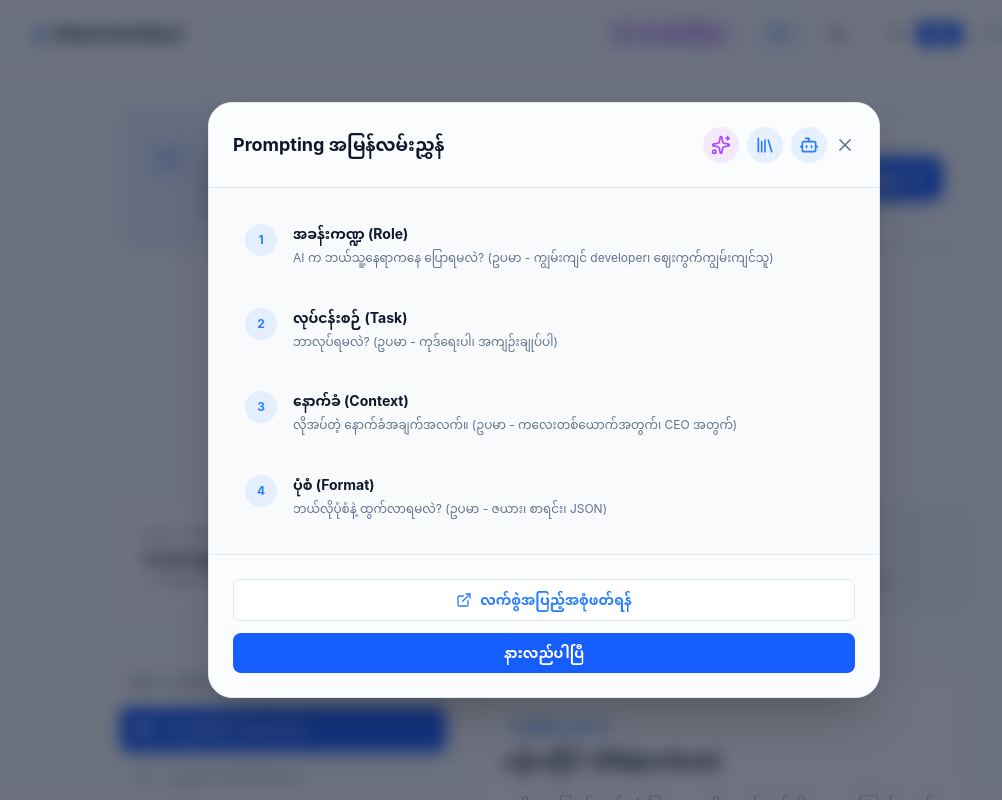
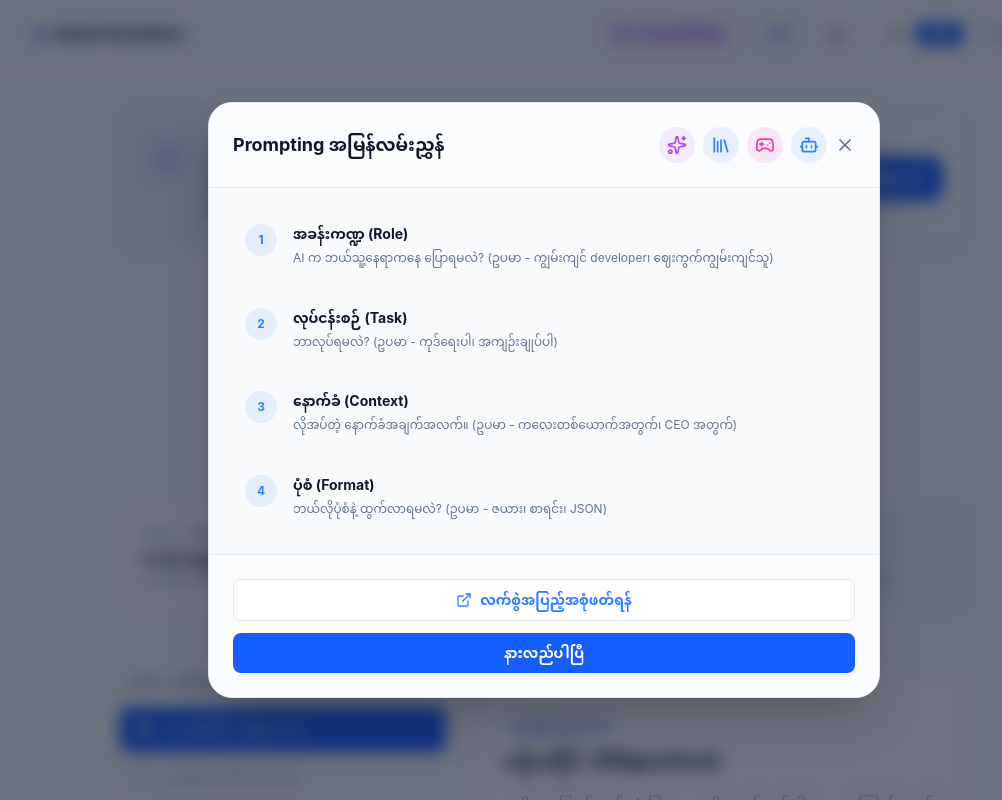
Before and after one commit to dadangwey115-code/Intent-Arichitet, a React (Vite) app: page / in a window 1280 px wide. Both pictures are taken after a click on the element 352 px from the left and 558 px from the top of the page. Shown: the top 800 px of the page, without its empty margins (96-1098 px from the left). Built offline with nearby package versions, Linux system fonts and the light colour scheme.

Commit message:
feat: add Prompt Game entry point
Include the Gamepad2 icon and localize the prompt game menu label to support interactive learning.

```diff
--- a/src/App.tsx
+++ b/src/App.tsx
@@ -5,7 +5,7 @@
 
 import { useState, useEffect } from 'react';
 import { motion, AnimatePresence } from 'motion/react';
-import { ExternalLink, Info, Library, X, Target, CheckCircle2, Activity, Compass, ShieldAlert, UserCheck, Octagon, Copy, Check, Sun, Moon, Bot, HelpCircle, Trophy, RefreshCw, ChevronRight, Languages, BookOpen, Sparkles } from 'lucide-react';
+import { ExternalLink, Info, Library, X, Target, CheckCircle2, Activity, Compass, ShieldAlert, UserCheck, Octagon, Copy, Check, Sun, Moon, Bot, HelpCircle, Trophy, RefreshCw, ChevronRight, Languages, BookOpen, Sparkles, Gamepad2 } from 'lucide-react';
 
 type ModalType = null | 'prompting' | 'context' | 'intent' | 'piv_plan' | 'piv_implement' | 'piv_validate' | 'quiz' | 'quiz_category';
 
@@ -72,6 +72,7 @@ const content: Translation = {
   promptGuide: { en: "Prompt Guide AI", mm: "Prompt လမ်းညွှန် AI" },
   promptLibrary: { en: "Prompt Library", mm: "Prompt Library" },
   superDesignLibrary: { en: "SuperDesign Library", mm: "SuperDesign Prompt Library" },
+  promptGame: { en: "Learn Prompt with Game", mm: "Prompt ဂိမ်းကစားပြီး လေ့လာရန်" },
   copyTemplate: { en: "Copy Intent Template", mm: "Template ကို ကူးယူပါ" },
   copied: { en: "Copied!", mm: "ကူးယူပြီးပါပြီ!" },
   quizTitle: { en: "Intent Engineering Quiz", mm: "Intent Engineering ဉာဏ်စမ်း" },
@@ -1135,6 +1136,18 @@ export default function App() {
                               </span>
                             </a>
                             <a
+                              href="https://prompts.chat/kids"
+                              target="_blank"
+                              rel="noopener noreferrer"
+                              className="p-2 rounded-full bg-pink-500/10 text-pink-500 hover:bg-pink-500 hover:text-white transition-all cursor-pointer flex items-center gap-2 group relative"
+                              title={t('promptGame')}
+                            >
+                              <Gamepad2 size={20} />
+                              <span className="absolute right-full mr-2 px-2 py-1 bg-slate-900 text-white text-[10px] rounded opacity-0 group-hover:opacity-100 transition-opacity whitespace-nowrap pointer-events-none z-50">
+                                {t('promptGame')}
+                              </span>
+                            </a>
+                            <a
                               href="https://gemini.google.com/gem/1360JWmfTEycWjPbMO-lSfRAMVdui3Sec?usp=sharing"
                               target="_blank"
                               rel="noopener noreferrer"
```
